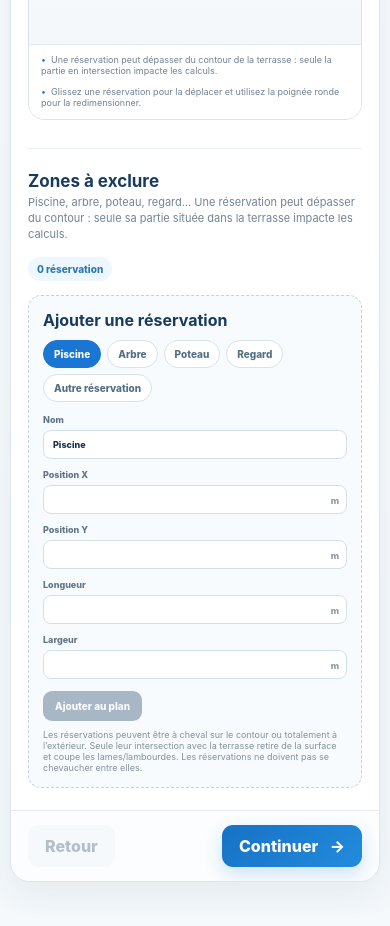
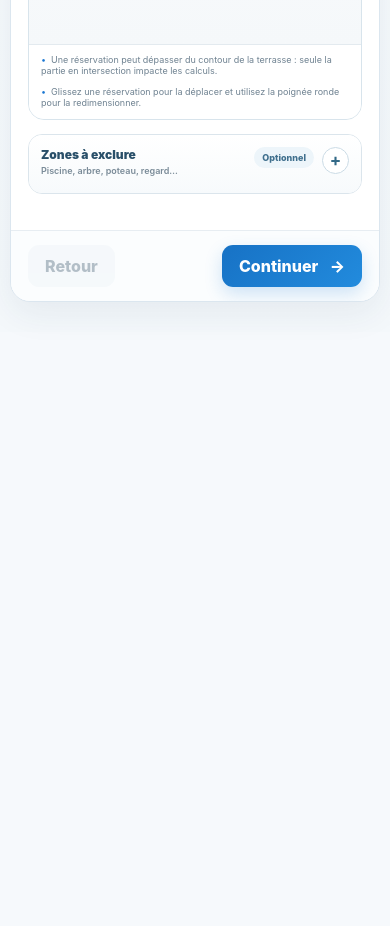
Before and after one commit to thibaultmourlane7/idea-bois-configurateur-terrasse, a React (Vite) app: page / in a window 390 px wide. Shown: the part 1760-2686 px from the top of the page. After the commit the page ends 2106 px from the top, so only its background shows below. Built offline with nearby package versions, Linux system fonts and the light colour scheme.

Commit message:
V1.8 — jonctions 3D, couleur bois et UX repliable

```diff
--- a/package.json
+++ b/package.json
@@ -1,7 +1,7 @@
 {
   "name": "idea-bois-configurateur-terrasse",
   "private": true,
-  "version": "1.7.0",
+  "version": "1.8.0",
   "type": "module",
   "scripts": {
     "dev": "vite",
--- a/src/App.tsx
+++ b/src/App.tsx
@@ -1,4 +1,4 @@
-import { useMemo, useState } from 'react';
+import { useEffect, useMemo, useState } from 'react';
 import { demoJoist, ideaBoisBoards } from './catalog/catalogue';
 import { Diagnostics } from './components/Diagnostics';
 import { Plan2D } from './components/Plan2D';
@@ -134,6 +134,14 @@ export default function App() {
   const [visualPreset, setVisualPreset] = useState<VisualPreset>('finished');
   const [visualLayers, setVisualLayers] = useState<ConstructionLayers>({ ...FINISHED_LAYERS });
   const [presentationMode, setPresentationMode] = useState(true);
+
+  useEffect(() => {
+    // À chaque changement d'étape, repartir du haut sur mobile comme sur ordinateur.
+    window.requestAnimationFrame(() => {
+      window.scrollTo({ top: 0, left: 0, behavior: 'auto' });
+    });
+  }, [step]);
+
   const result = useMemo(() => runConfigurator(project), [project]);
   const joistOptions = useMemo(() => getCommercialJoistOptions(project), [project.board]);
   const progressiveLayers = useMemo(() => layersForStep(step), [step]);
@@ -277,7 +285,7 @@ export default function App() {
             {presentationMode ? '⚙ Mode technique' : '✨ Présentation Idea Bois'}
           </button>
           {savedAvailable && <button type="button" className="resume-button" onClick={resumeLocal}>Reprendre mon projet</button>}
-          {!presentationMode && <div className="header-note">V1.7 • présentation Idea Bois</div>}
+          {!presentationMode && <div className="header-note">V1.8 • 3D joints + UX</div>}
         </div>
       </header>
 
@@ -297,7 +305,7 @@ export default function App() {
             <div className="step-content">
               {!presentationMode && (
                 <div className="stabilisation-banner">
-                  <strong>Version V1.7 — Présentation Idea Bois</strong>
+                  <strong>Version V1.8 — 3D et navigation</strong>
                   <span>Mode présentation client + rendu bois 3D renforcé. Le moteur métier reste inchangé.</span>
                 </div>
               )}
@@ -454,6 +462,12 @@ export default function App() {
                 </div>
               )}
 
+              <details className="advanced-option">
+                <summary>
+                  <span><strong>Renfort aux jonctions de lames</strong><small>Choix du lambourdage sur les raccords.</small></span>
+                  <em>Optionnel</em>
+                </summary>
+                <div className="advanced-option-body">
                   <div className="question-block double-joist-visible-setting">
                     <div className="double-joist-heading">
                       <div>
@@ -483,17 +497,41 @@ export default function App() {
                       />
                     </div>
                   </div>
+                </div>
+              </details>
 
               <label className="single-field">Hauteur finie au point de référence<div className="input-unit compact"><input type="number" min="1" step="1" value={project.heightCm} onChange={(e) => setProject({ ...project, heightCm: +e.target.value })} /><span>cm</span></div><small>Du support au-dessus de la lame au coin haut-gauche de référence.</small></label>
+              <details className="advanced-option">
+                <summary>
+                  <span><strong>Niveaux et pente du support</strong><small>À ouvrir uniquement si le support n’est pas parfaitement plan ou si plusieurs niveaux sont nécessaires.</small></span>
+                  <em>Optionnel</em>
+                </summary>
+                <div className="advanced-option-body">
                   <LevelingEditor project={project} onChange={setProject} />
+                </div>
+              </details>
+              <details className="advanced-option">
+                <summary>
+                  <span><strong>Escaliers et accès</strong><small>Ajouter un escalier extérieur ou entre deux niveaux.</small></span>
+                  <em>{(project.stairs?.length ?? 0) ? `${project.stairs?.length} ajouté${(project.stairs?.length ?? 0) > 1 ? 's' : ''}` : 'Optionnel'}</em>
+                </summary>
+                <div className="advanced-option-body">
                   <StairEditor project={project} onChange={setProject} />
+                </div>
+              </details>
               {!presentationMode && project.supportSystem === 'adjustable-pedestals' && (
                 <SupportHeightMap project={project} plan={result.supportPlan} />
               )}
               {project.supportType !== 'stabilized-ground' && (
-                <div className="question-block"><h3>L'eau s'évacue-t-elle correctement sur la dalle ?</h3><div className="segmented">
+                <details className="advanced-option">
+                  <summary>
+                    <span><strong>Évacuation de l’eau</strong><small>Préciser le drainage de la dalle si nécessaire.</small></span>
+                    <em>Optionnel</em>
+                  </summary>
+                  <div className="advanced-option-body question-block"><h3>L'eau s'évacue-t-elle correctement sur la dalle ?</h3><div className="segmented">
                     {([['yes', 'Oui'], ['no', 'Non'], ['unknown', 'Je ne sais pas']] as const).map(([value, label]) => <button type="button" key={value} className={project.drainage === value ? 'active' : ''} onClick={() => setProject({ ...project, drainage: value as DrainageAnswer })}>{label}</button>)}
                   </div></div>
+                </details>
               )}
             </div>
           )}
@@ -532,7 +570,15 @@ export default function App() {
                   />
                 </div>
                 {project.edgeFinishMode === 'per-edge' && <EdgeSetupEditor project={project} onChange={setProject} />}
+                <details className="advanced-option">
+                  <summary>
+                    <span><strong>Garde-corps</strong><small>Ajouter des garde-corps uniquement si le projet en prévoit.</small></span>
+                    <em>{(project.guardrails?.length ?? 0) ? `${project.guardrails?.length} ajouté${(project.guardrails?.length ?? 0) > 1 ? 's' : ''}` : 'Optionnel'}</em>
+                  </summary>
+                  <div className="advanced-option-body">
                     <GuardrailEditor project={project} onChange={setProject} />
+                  </div>
+                </details>
                 {hasEdgeTreatment(project, 'cladding') && (
                   <label className="single-field edge-height-field">
                     Hauteur de l’habillage
--- a/src/components/GeometryEditor.tsx
+++ b/src/components/GeometryEditor.tsx
@@ -368,7 +368,12 @@ export function GeometryEditor({ project, onChange }: Props) {
         onRedo={redo}
       />
 
-      <div className="obstacle-section">
+      <details className="advanced-option geometry-advanced-option">
+        <summary>
+          <span><strong>Zones à exclure</strong><small>Piscine, arbre, poteau, regard…</small></span>
+          <em>{project.obstacles.length ? `${project.obstacles.length} ajoutée${project.obstacles.length > 1 ? 's' : ''}` : 'Optionnel'}</em>
+        </summary>
+        <div className="advanced-option-body obstacle-section">
         <div className="obstacle-heading">
           <div>
             <h3>Zones à exclure</h3>
@@ -452,6 +457,7 @@ export function GeometryEditor({ project, onChange }: Props) {
           <small>Les réservations peuvent être à cheval sur le contour ou totalement à l’extérieur. Seule leur intersection avec la terrasse retire de la surface et coupe les lames/lambourdes. Les réservations ne doivent pas se chevaucher entre elles.</small>
         </div>
       </div>
+      </details>
     </div>
   );
 }
--- a/src/components/LayingSetupEditor.tsx
+++ b/src/components/LayingSetupEditor.tsx
@@ -211,7 +211,12 @@ export function LayingSetupEditor({ project, onChange }: Props) {
         )}
       </div>
 
-      <div className="question-block laying-zones-block">
+      <details className="advanced-option laying-zones-option">
+        <summary>
+          <span><strong>Zones de pose supplémentaires</strong><small>Pour changer le sens, le motif ou le produit sur une partie de la terrasse.</small></span>
+          <em>{zones.length ? `${zones.length} ajoutée${zones.length > 1 ? 's' : ''}` : 'Optionnel'}</em>
+        </summary>
+        <div className="advanced-option-body question-block laying-zones-block">
         <div className="zones-heading">
           <div>
             <h3>Zones de pose</h3>
@@ -315,6 +320,7 @@ export function LayingSetupEditor({ project, onChange }: Props) {
           })}
         </div>
       </div>
+      </details>
     </div>
   );
 }
--- a/src/engine/configurator.ts
+++ b/src/engine/configurator.ts
@@ -16,13 +16,13 @@ import { computeTerrainModel, TERRAIN_TAG } from './terrain';
 import { computeStairs, STAIR_TAG } from './stairs';
 import { computeGuardrails, GUARDRAIL_TAG } from './guardrails';
 
-export const VERSION_TAG = 'IB-TERR-VERSION-1.7.0';
+export const VERSION_TAG = 'IB-TERR-VERSION-1.8.0';
 export const CATALOG_TAG = 'SA-TERR-CATALOG-002';
 export const GAP_TAG = 'SA-TERR-GAP-001';
 
 export function runConfigurator(input: ProjectInput): ConfiguratorResult {
   const diagnostics: Diagnostic[] = [...validateProject(input)];
-  const trace: string[] = [`[${VERSION_TAG}] V1.7.0 : présentation IDEA Bois par défaut et rendu 3D coloré depuis les teintes produit déjà référencées, sans modification du moteur métier.`];
+  const trace: string[] = [`[${VERSION_TAG}] V1.8.0 : jonctions de lames visibles en 3D, matériau bois corrigé, navigation en haut à chaque étape et options avancées repliées par défaut.`];
 
   if (diagnostics.some((d) => d.severity === 'blocking')) {
     return { valid: false, diagnostics, trace: [...trace, 'Calcul bloqué : géométrie ou données de base invalides.'] };
--- a/src/styles.css
+++ b/src/styles.css
@@ -2145,3 +2145,100 @@
     margin-right:-6px;
   }
 }
+
+
+/* V1.8 — options avancées repliables */
+.advanced-option {
+  margin:14px 0;
+  border:1px solid #dbe5ec;
+  border-radius:14px;
+  background:#fbfdff;
+  overflow:hidden;
+}
+.advanced-option > summary {
+  min-height:58px;
+  display:flex;
+  align-items:center;
+  justify-content:space-between;
+  gap:14px;
+  padding:13px 15px;
+  cursor:pointer;
+  list-style:none;
+  user-select:none;
+  background:linear-gradient(180deg,#ffffff,#f7fafc);
+}
+.advanced-option > summary::-webkit-details-marker { display:none; }
+.advanced-option > summary > span {
+  min-width:0;
+  display:grid;
+  gap:3px;
+}
+.advanced-option > summary strong {
+  color:#294f69;
+  font-size:12px;
+  font-weight:900;
+}
+.advanced-option > summary small {
+  color:#7a8b98;
+  font-size:9px;
+  line-height:1.35;
+  font-weight:600;
+}
+.advanced-option > summary em {
+  flex:0 0 auto;
+  padding:5px 8px;
+  border-radius:999px;
+  background:#edf5fa;
+  color:#3f6f8d;
+  font-size:9px;
+  font-style:normal;
+  font-weight:850;
+}
+.advanced-option > summary::after {
+  content:'+';
+  flex:0 0 auto;
+  width:27px;
+  height:27px;
+  display:grid;
+  place-items:center;
+  border:1px solid #cbdbe5;
+  border-radius:50%;
+  background:#fff;
+  color:#326987;
+  font-size:17px;
+  font-weight:700;
+}
+.advanced-option[open] > summary {
+  border-bottom:1px solid #e0e8ee;
+  background:#f5fafe;
+}
+.advanced-option[open] > summary::after { content:'−'; }
+.advanced-option-body {
+  padding:14px;
+}
+.advanced-option-body > :first-child { margin-top:0; }
+.advanced-option-body > :last-child { margin-bottom:0; }
+.advanced-option-body .leveling-editor,
+.advanced-option-body .stair-editor,
+.advanced-option-body .guardrail-editor,
+.advanced-option-body.obstacle-section,
+.advanced-option-body.laying-zones-block {
+  margin-top:0;
+}
+.presentation-mode .advanced-option {
+  box-shadow:none;
+  background:#fff;
+}
+@media(max-width:700px){
+  .advanced-option > summary {
+    align-items:flex-start;
+    gap:8px;
+    padding:12px;
+  }
+  .advanced-option > summary em { margin-left:auto; }
+  .advanced-option > summary::after {
+    width:25px;
+    height:25px;
+  }
+  .advanced-option-body { padding:11px; }
+}
```
Also changed, not shown: src/components/RealisticPreview3D.tsx (+24 -10 lines), src/visual/immersive3d.ts (+60 -1 lines), 2 other files (tests, documents, lock files or other folders). Lines whose indentation alone changed are shown as unchanged.
